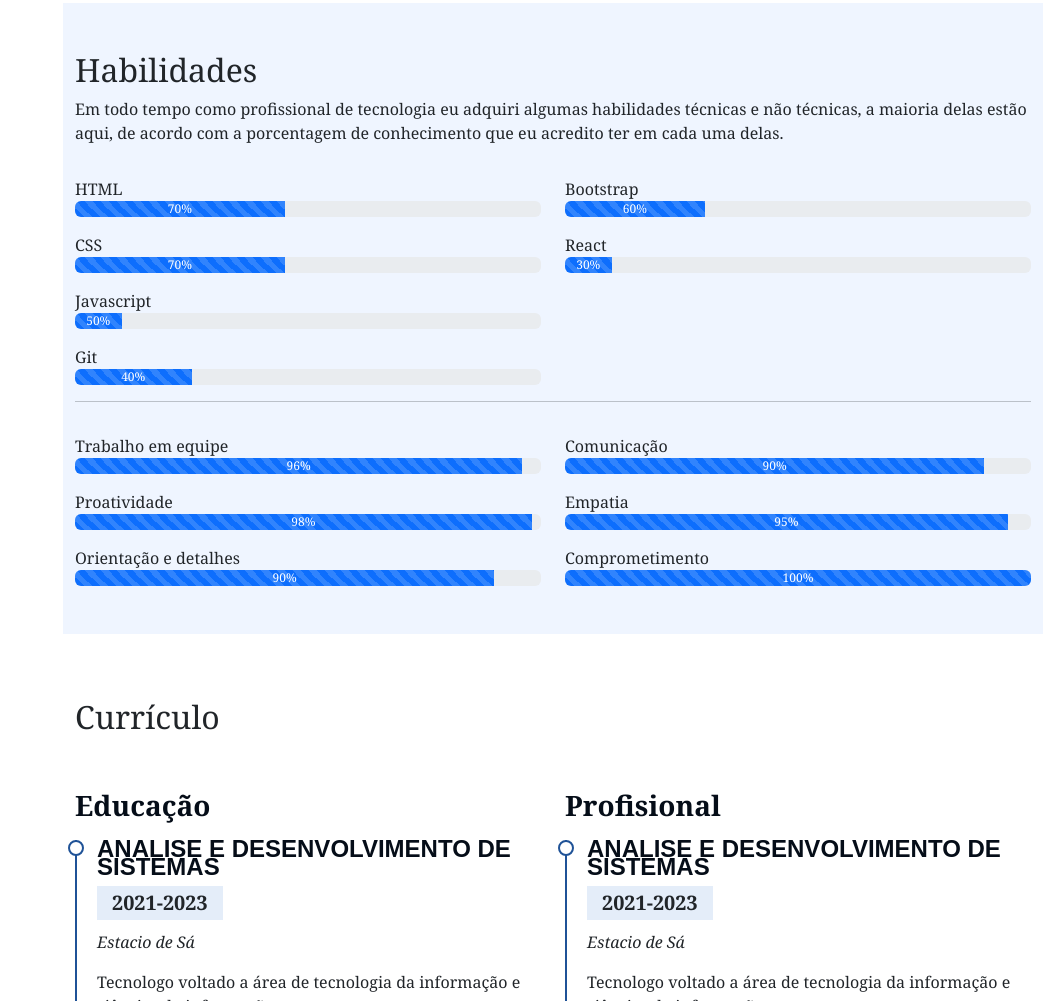
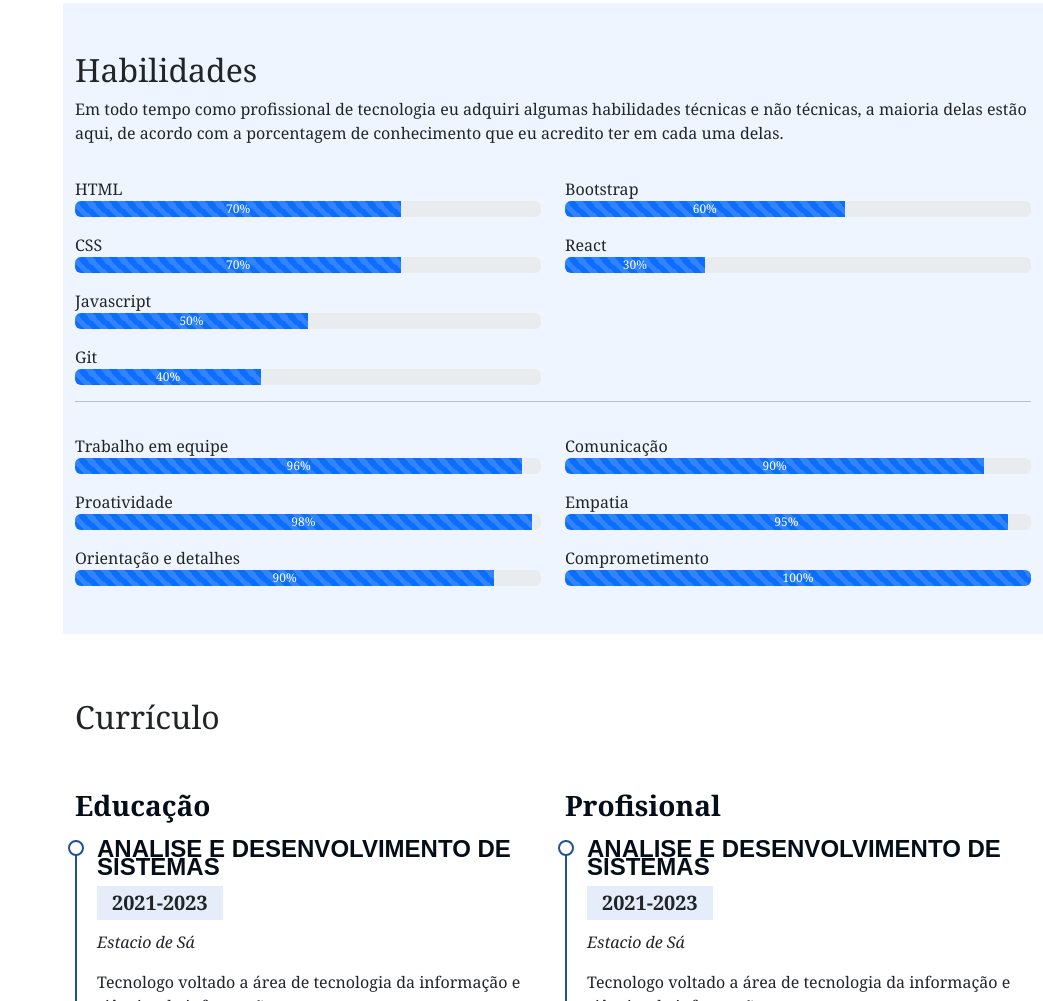
Before and after one commit to HelderXavierL/HelderXavierL.github.io, a plain HTML site: page index.html in a window 1280 px wide. Shown: the part 1464-2465 px from the top of the page, without its empty margins (237-1280 px from the left). Drawn offline with nearby package versions, Linux system fonts and the light colour scheme.

Commit message:
atualização de habilidades.2

```diff
--- a/index.html
+++ b/index.html
@@ -170,7 +170,7 @@
             <div class="progress">
               <div class="progress-bar progress-bar-striped progress-bar-animated" data-anime="left"
                role="progressbar" aria-label="Animated striped example" aria-valuenow="75"
-               aria-valuemin="0" aria-valuemax="100" style="width: 45%">70%
+               aria-valuemin="0" aria-valuemax="100" style="width: 70%">70%
               </div>
             </div>
 
@@ -178,7 +178,7 @@
             <div class="progress">
               <div class="progress-bar progress-bar-striped progress-bar-animated" data-anime="left"
                role="progressbar" aria-label="Animated striped example" aria-valuenow="75"
-               aria-valuemin="0" aria-valuemax="100" style="width: 45%">70%
+               aria-valuemin="0" aria-valuemax="100" style="width: 70%">70%
               </div>
             </div>
 
@@ -186,7 +186,7 @@
             <div class="progress">
               <div class="progress-bar progress-bar-striped progress-bar-animated" data-anime="left"
                role="progressbar" aria-label="Animated striped example" aria-valuenow="75"
-               aria-valuemin="0" aria-valuemax="100" style="width: 10%">50%
+               aria-valuemin="0" aria-valuemax="100" style="width: 50%">50%
               </div>
             </div>
 
@@ -194,7 +194,7 @@
             <div class="progress">
               <div class="progress-bar progress-bar-striped progress-bar-animated" data-anime="left"
                role="progressbar" aria-label="Animated striped example" aria-valuenow="75"
-               aria-valuemin="0" aria-valuemax="100" style="width: 25%">40%
+               aria-valuemin="0" aria-valuemax="100" style="width: 40%">40%
               </div>
             </div>
           </div>
@@ -204,7 +204,7 @@
             <div class="progress">
               <div class="progress-bar progress-bar-striped progress-bar-animated" data-anime="left"
                role="progressbar" aria-label="Animated striped example" aria-valuenow="75"
-               aria-valuemin="0" aria-valuemax="100" style="width: 30%">60%
+               aria-valuemin="0" aria-valuemax="100" style="width: 60%">60%
               </div>
             </div>
 
@@ -212,7 +212,7 @@
             <div class="progress">
               <div class="progress-bar progress-bar-striped progress-bar-animated" data-anime="left"
                role="progressbar" aria-label="Animated striped example" aria-valuenow="75"
-               aria-valuemin="0" aria-valuemax="100" style="width: 10%">30%
+               aria-valuemin="0" aria-valuemax="100" style="width: 30%">30%
               </div>
             </div>
 
```
